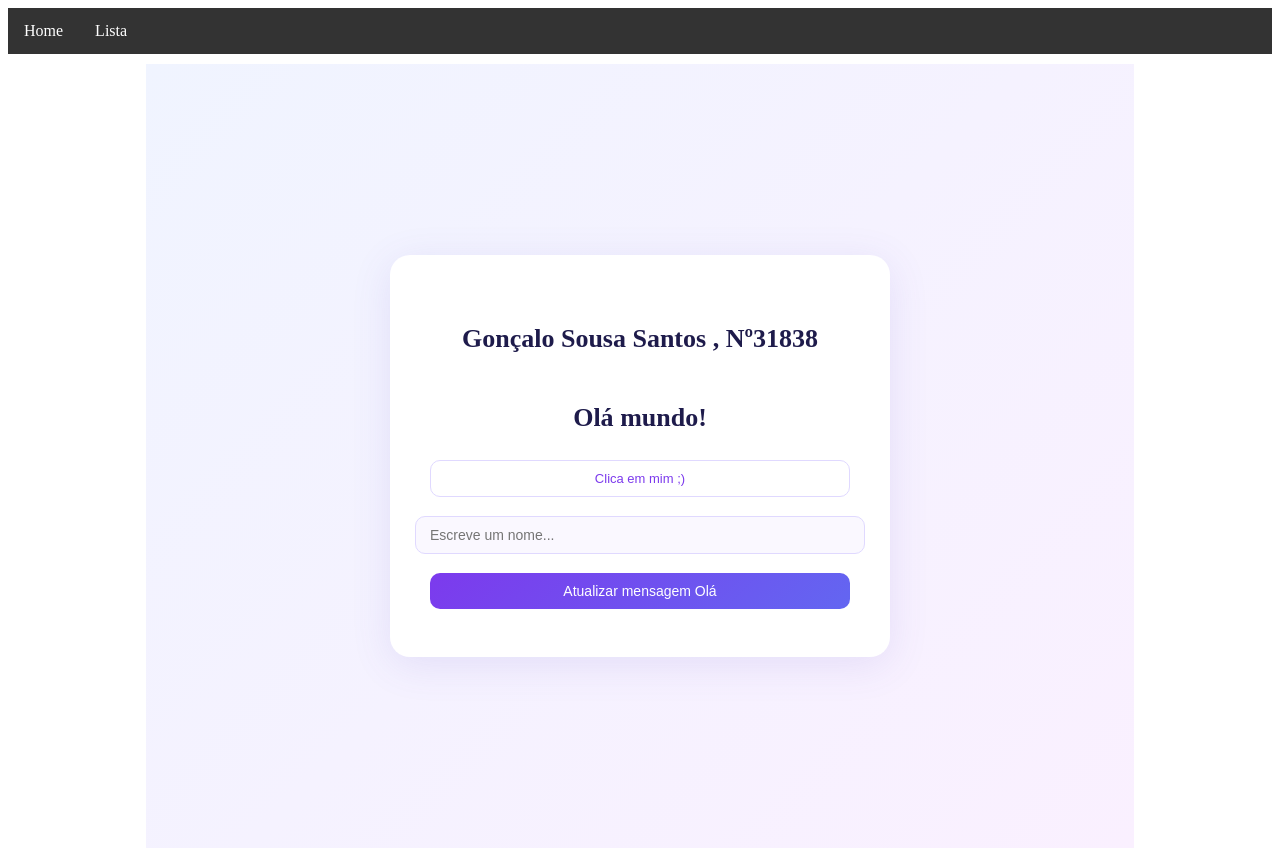
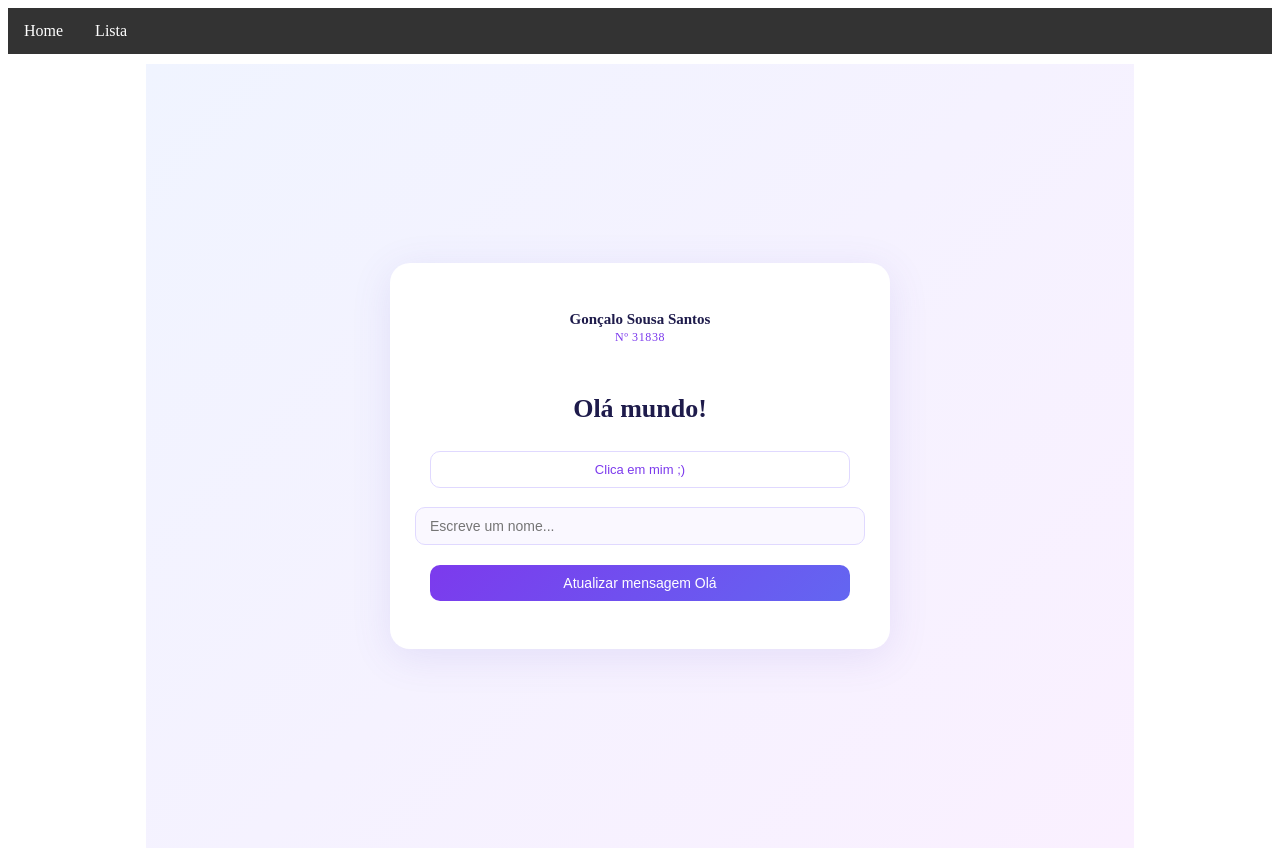
Before and after one commit to Drakgos/Tarefa-Lista, a Next.js app: page / in a window 1280 px wide. Built offline with nearby package versions, Linux system fonts and the light colour scheme.

Commit message:
Mudanças no css da pagina

```diff
--- a/src/app/page.js
+++ b/src/app/page.js
@@ -23,7 +23,10 @@ export default function Home() {
     return (
         <div className={styles.main}>
             <div className={styles.card}>
-                <h2 className={styles.greeting}> Gonçalo Sousa Santos , Nº31838</h2>
+                <div className={styles.authorInfo}>
+                    <span className={styles.authorName}>Gonçalo Sousa Santos</span>
+                    <span className={styles.authorNum}>Nº 31838</span>
+                </div>
                 <h2 className={styles.greeting}>Olá {name}</h2>
 
                 <button className={styles.btnGhost} onClick={() => setName("MUNDO!!!!")}>
--- a/src/app/page.module.css
+++ b/src/app/page.module.css
@@ -74,3 +74,24 @@
 }
 
 .btnGhost:hover { background: #f5f0ff; }
+
+.authorInfo {
+  display: flex;
+  flex-direction: column;
+  align-items: center;
+  gap: 2px;
+  margin-bottom: 0.5rem;
+}
+
+.authorName {
+  font-size: 15px;
+  font-weight: 600;
+  color: #1e1b4b;
+}
+
+.authorNum {
+  font-size: 12px;
+  color: #7c3aed;
+  font-weight: 500;
+  letter-spacing: 0.05em;
+}
```
